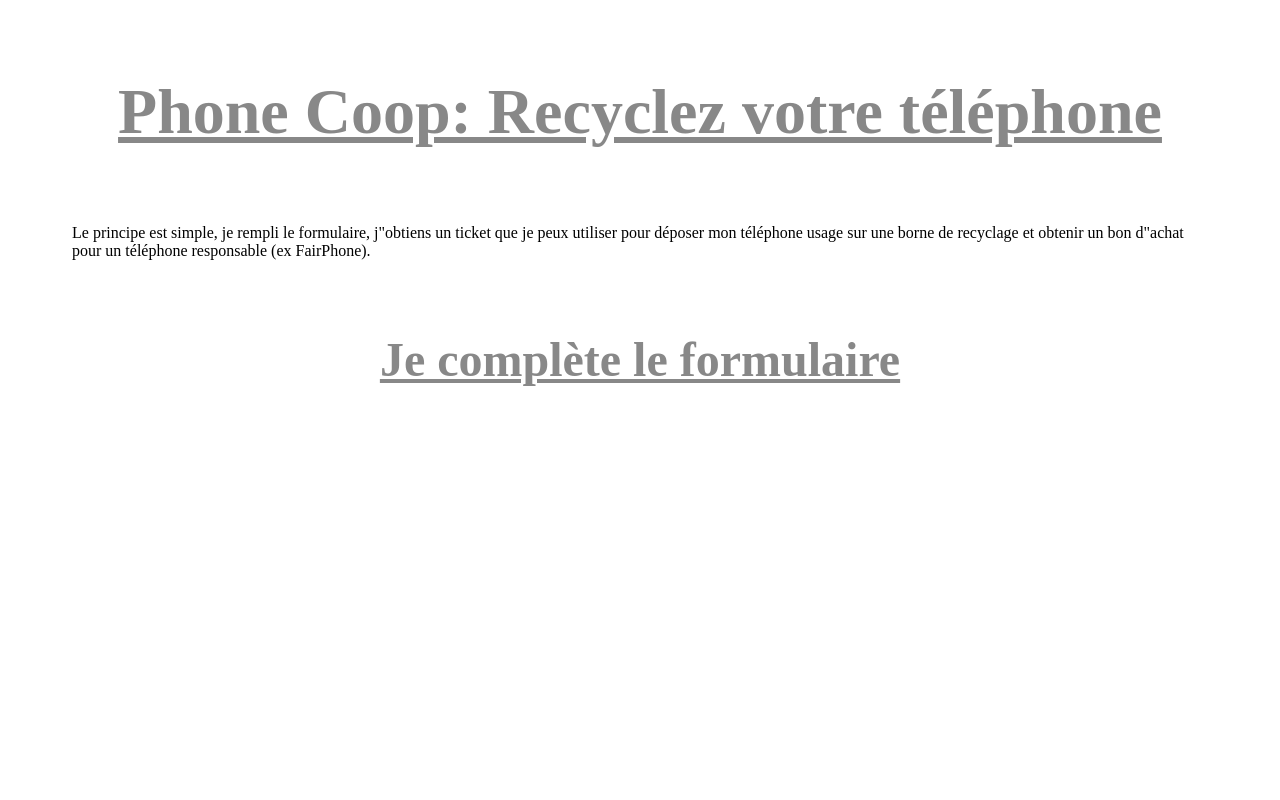
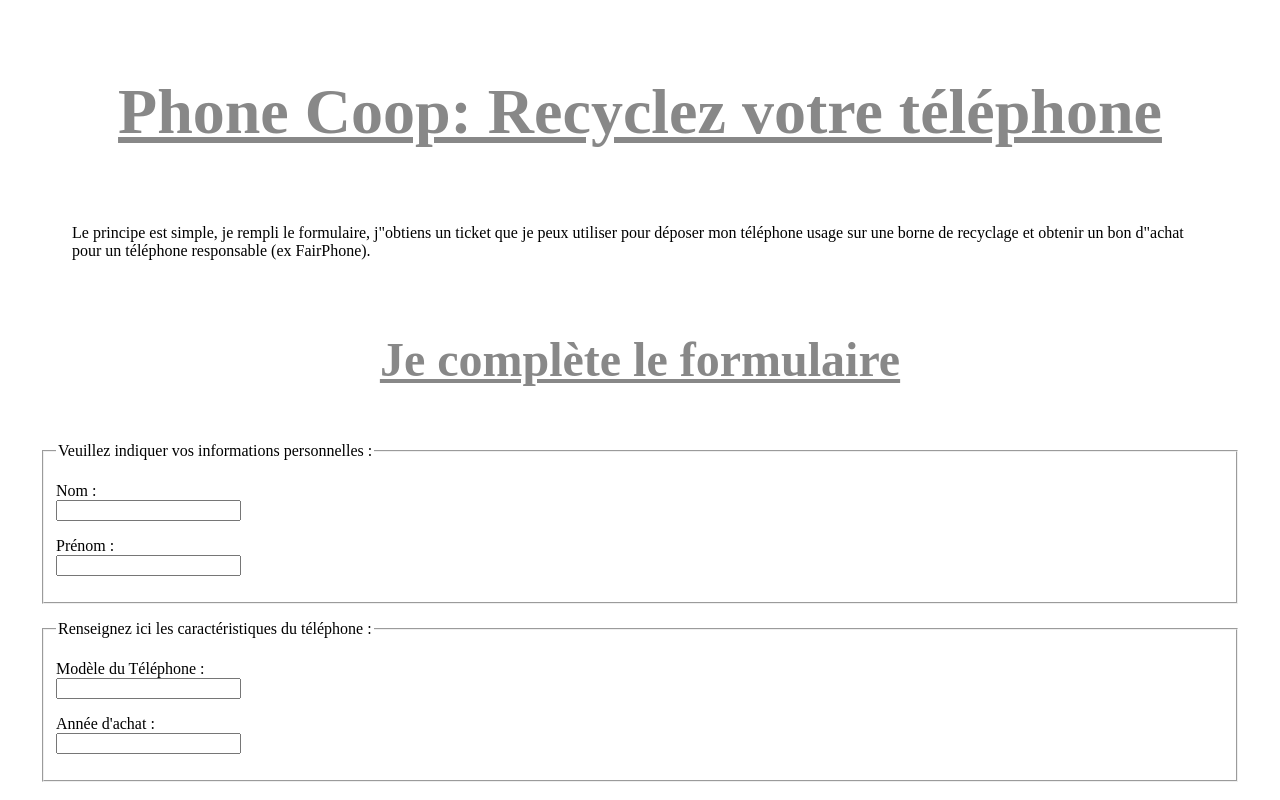
Before and after one commit to GuillaumeKESTEMAN/phone-coop, a Next.js app in the folder front/: page / in a window 1280 px wide. Built offline with nearby package versions, Linux system fonts and the light colour scheme.

Commit message:
feat(frontend) : Adding the form section and form row and implementing them into the main page

```diff
--- /dev/null
+++ b/front/components/formRow.tsx
@@ -0,0 +1,46 @@
+import React from 'react';
+
+const FormRow = ({
+
+     label,
+
+     children,
+
+     errorMessages,
+
+     }: {
+
+    label: string;
+
+    children: JSX.Element;
+
+    errorMessages: string[];
+
+}): JSX.Element => {
+
+    return (
+
+        <div>
+            <p>
+                <label>
+
+                    {label}&nbsp;:
+
+                    <br />
+
+                    {children}
+
+                </label>
+            </p>
+
+            {errorMessages.length ? (
+
+                <p className="error"> {errorMessages[0]
+                || 'Erreur inconnue.'}</p>
+
+            ) : null}
+        </div>
+    );
+};
+
+export default FormRow;
--- /dev/null
+++ b/front/components/formSection.module.css
@@ -0,0 +1,5 @@
+.fieldset {
+
+    margin-top: 1rem;
+
+}
--- /dev/null
+++ b/front/components/formSection.tsx
@@ -0,0 +1,30 @@
+import React from 'react';
+import styles from "../components/formSection.module.css";
+
+const FormSection = ({
+
+     title = '',
+
+     children,
+
+     }: {
+
+    title?: string;
+
+    children: React.ReactNode;
+
+// children: typeof FormRow[] | typeof FormRow;
+
+}): JSX.Element => {
+
+    return (
+
+        <fieldset className={styles.fieldset}>
+            {title ? <legend>{title}</legend>
+                : ''}
+            {children}
+        </fieldset>
+    );
+
+};
+export default FormSection;
--- a/front/pages/index.tsx
+++ b/front/pages/index.tsx
@@ -3,6 +3,8 @@
 import Paragraph from "../components/paragraph";
 import Title from "../components/title";
 import styles from "../styles/Home.module.css";
+import FormSection from "../components/formSection";
+import FormRow from "../components/formRow";
 
 const PAGE_TITLE = "Phone Coop: Recyclez votre téléphone";
 
@@ -24,6 +26,18 @@
           responsable (ex FairPhone).
         </Paragraph>
         <Title level={2}>Je complète le formulaire</Title>
+
+          <form>
+              <FormSection title={'Veuillez indiquer vos informations personnelles : '}>
+                  <FormRow label={'Nom'} errorMessages={[]}><input/></FormRow>
+                  <FormRow label={'Prénom'} errorMessages={[]}><input/></FormRow>
+              </FormSection>
+              <FormSection title={'Renseignez ici les caractéristiques du téléphone : '}>
+                  <FormRow label={'Modèle du Téléphone'} errorMessages={[]}><input/></FormRow>
+                  <FormRow label={"Année d'achat"} errorMessages={[]}><input/></FormRow>
+              </FormSection>
+          </form>
+
       </main>
     </div>
   );
```
Also changed, not shown: front/components/formRow.module.css (added), 2 other files (tests, documents, lock files or other folders).
